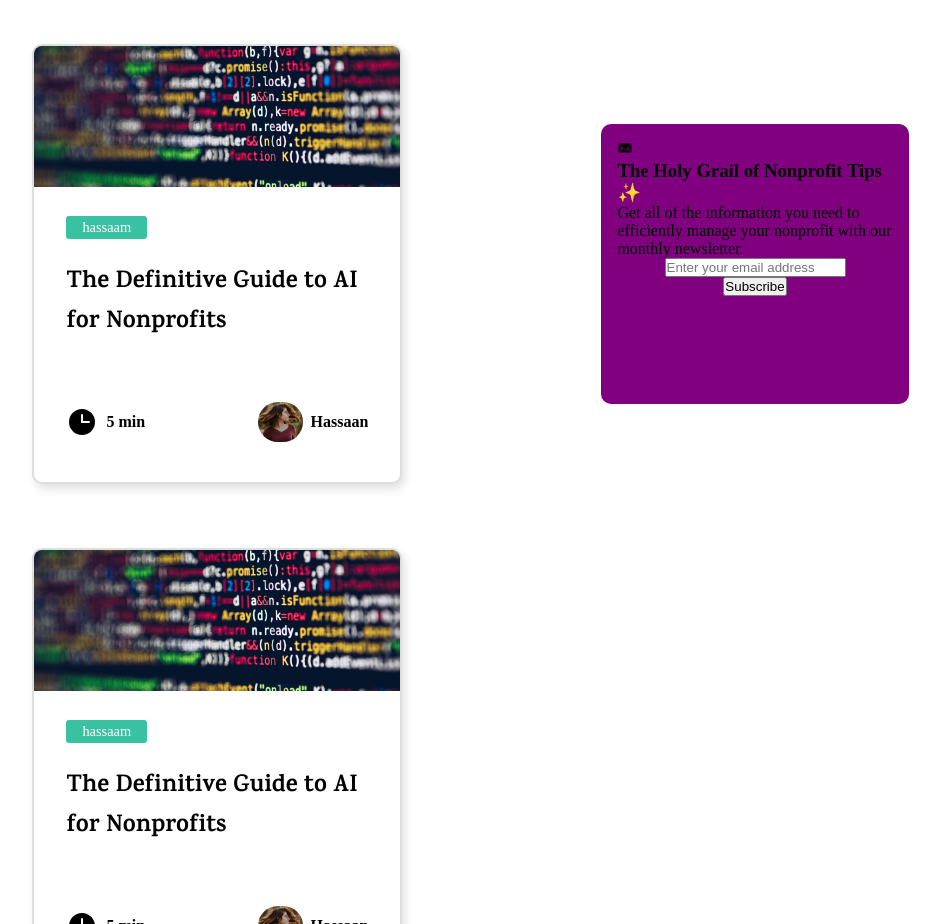
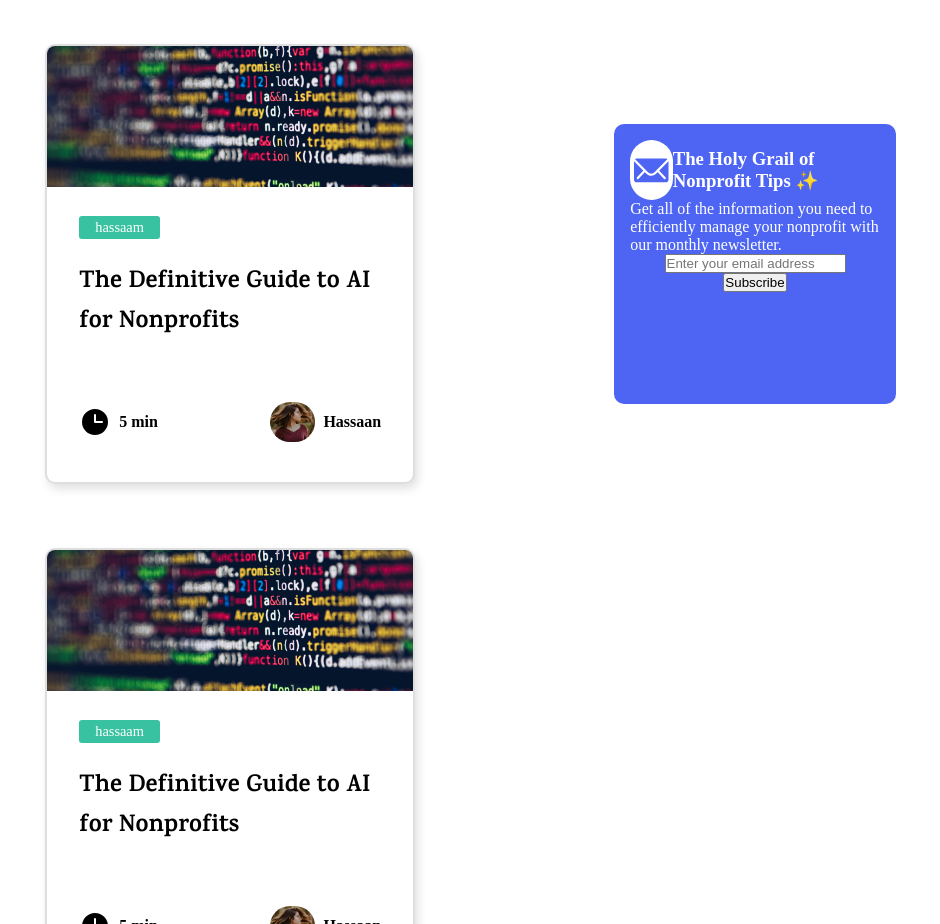
Before and after one commit to hassaammgl/mern-blog-client, a React (Vite) app: page / in a window 1280 px wide. Shown: the part 1620-2544 px from the top of the page, without its empty margins (253-1193 px from the left). Built offline with nearby package versions, Linux system fonts and the light colour scheme; a web font is replaced by a local one.

Commit message:
asdfasdf

```diff
--- a/src/components/Blog.jsx
+++ b/src/components/Blog.jsx
@@ -25,7 +25,7 @@ const Blog = () => {
             Get all of the information you need to efficiently manage your
             nonprofit with our monthly newsletter.
           </p>
-          <input type="text" placeholder="Enter your email address"  />
+          <input type="text" placeholder="Enter your email address" />
           <button>Subscribe</button>
         </div>
       </div>
--- a/src/styles/blog.scss
+++ b/src/styles/blog.scss
@@ -22,12 +22,27 @@
     }
 
     .bloog{
-        width: 24vw;
+        width: 22vw;
         border-radius: 10px;
-        background: purple;
+        background: $color1;
         height: 35vh;
         padding: 1rem;
+        color: white;
         @include flexer(column,flex-start);
+
+        .message{
+            @include flexer();
+
+            .msg{
+                background: $color;
+                height: 60px;
+                border-radius: 50px;
+                width: 60px;
+                @include flexer();
+                font-size: 2.8rem;
+                color: $color1;
+            }
+        }
     }
 
     @media screen and (max-width:1025px) {
```
